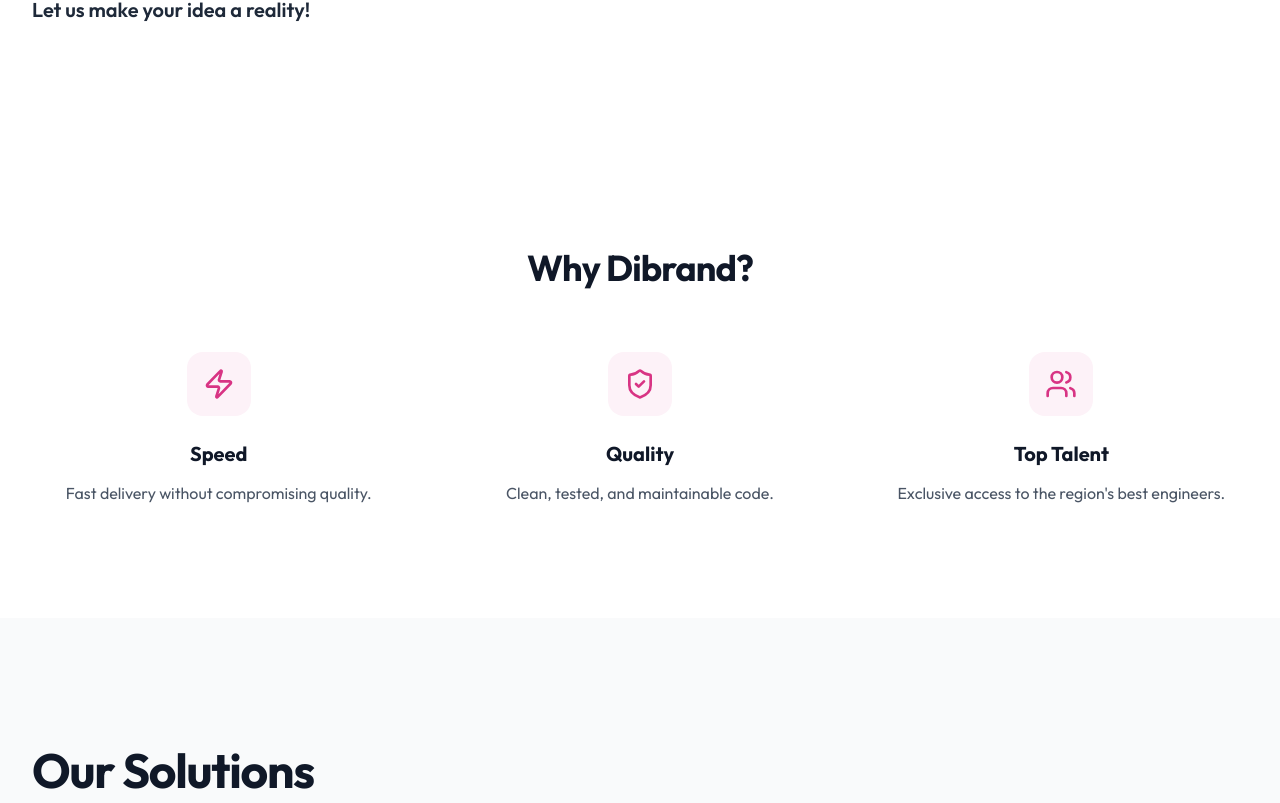
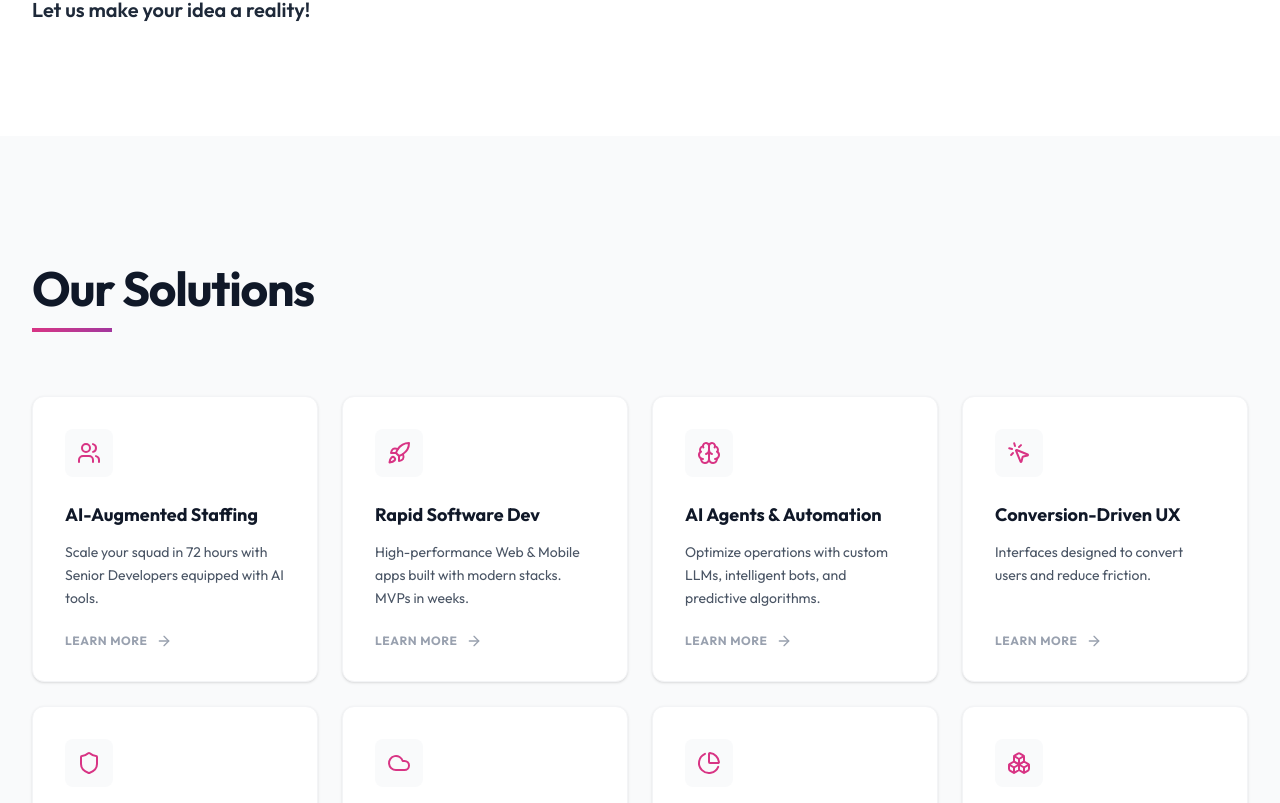
Before and after one commit to dibrand-dev/dibrand-redesign, a Next.js app: page /en in a window 1280 px wide. Shown: the part 1057-1860 px from the top of the page. Built offline with nearby package versions, Linux system fonts and the light colour scheme; no server answers; the database is empty.

Commit message:
feat: remove 'Why Dibrand' section from home page

```diff
--- a/app/[lang]/page.tsx
+++ b/app/[lang]/page.tsx
@@ -2,7 +2,6 @@ import { getDictionary } from "@/lib/dictionaries";
 import ContactForm from "@/components/ContactForm";
 import HeroSection from "@/components/home/HeroSection";
 import WhatWeDo from "@/components/home/WhatWeDo";
-import ValueProposition from "@/components/home/ValueProposition";
 import ServicesGrid from "@/components/home/ServicesGrid";
 import TechStack from "@/components/home/TechStack";
 import Testimonials from "@/components/home/Testimonials";
@@ -23,8 +22,6 @@ export default async function Home(props: { params: Promise<{ lang: "en" | "es"
       <HeroSection dict={dict.home} />
 
       <WhatWeDo dict={dict.home} />
-
-      <ValueProposition dict={dict.home} />
 
       <ServicesGrid dict={dict.home} />
       <TechStack dict={dict.home} />
```
